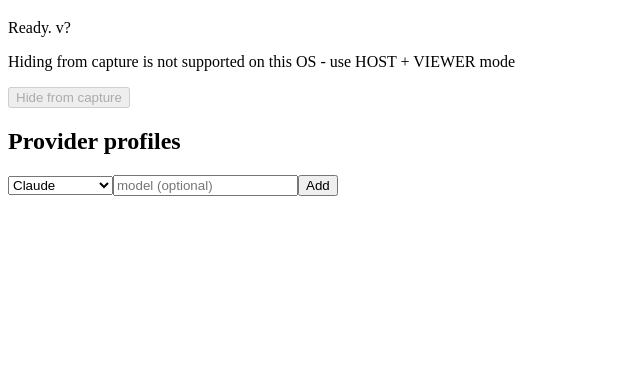
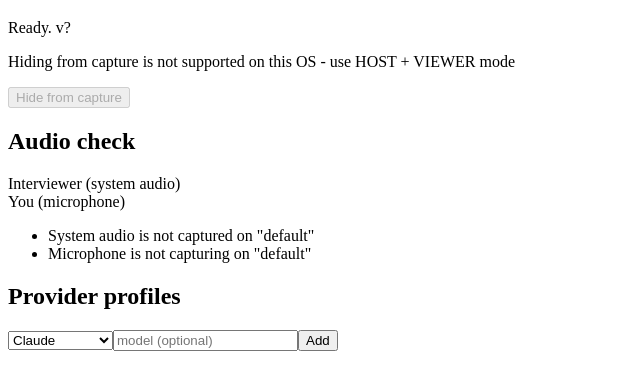
Before and after one commit to RusakovichMikalai/interview-assistant, a website with bundled scripts: page src/renderer/index.html in a window 1280 px wide. Shown: the part 61-450 px from the top of the page, without its empty margins (0-640 px from the left). Built offline with nearby package versions, Linux system fonts and the light colour scheme.

Commit message:
feat(capture): pre-interview audio check UI - meters and silent warning (4.5)
Renderer UI for the pre-interview check: a level meter per channel (fill
tracks RMS, data-silent flags a dead channel) and the silent-channel
warning naming the selected device. Pure painters mirroring the detector
in main/capture/precheck.ts (renderer tsconfig excludes src/main). Before
capture both channels read zero, so both warnings show.

Live RMS from the capture layer over IPC deferred to integration (group 11).

Verify: test/precheck-ui.test.ts (jsdom, 4); e2e asserts two meters and two
silent warnings paint in the real window.

```diff
--- a/src/renderer/index.html
+++ b/src/renderer/index.html
@@ -16,6 +16,11 @@
     <p class="muted" id="status">Skeleton build.</p>
     <p class="muted" id="protection"></p>
     <button type="button" id="hideToggle">Hide from capture</button>
+    <section id="precheck-section">
+      <h1>Audio check</h1>
+      <div id="precheck-meters"></div>
+      <ul id="precheck-warnings"></ul>
+    </section>
     <section id="profiles-section">
       <h1>Provider profiles</h1>
       <div id="profiles-add"></div>
--- /dev/null
+++ b/src/renderer/precheck-ui.ts
@@ -0,0 +1,76 @@
+// Pre-interview audio check UI (audio-capture spec, task 4.5): live level meters
+// for the two channels and the silent-channel warning. Pure DOM painters plus a
+// derivation, matching overlay.ts / source-badge.ts. The detector and warning
+// text mirror src/main/capture/precheck.ts; they are restated here because the
+// renderer tsconfig keeps src/main out of its rootDir. Channel levels arrive from
+// the capture layer over IPC when session wiring lands (integration); this layer
+// only paints what it is given.
+
+export type ChannelKind = "system" | "mic";
+
+export interface ChannelState {
+  kind: ChannelKind;
+  /** Device the user selected for this channel, named in the warning. */
+  device: string;
+  /** RMS amplitude over the check window, 0..1 (0 = pure silence). */
+  level: number;
+}
+
+/** A channel counts as silent below this RMS level (~-60 dBFS). Mirrors main. */
+export const SILENCE_FLOOR = 0.001;
+
+const KIND_LABEL: Record<ChannelKind, string> = {
+  system: "Interviewer (system audio)",
+  mic: "You (microphone)",
+};
+
+/** Warnings for every channel below the floor, naming its device. Mirrors
+ *  silentChannelWarnings in src/main/capture/precheck.ts. */
+export function silentWarnings(channels: ChannelState[], floor = SILENCE_FLOOR): string[] {
+  return channels
+    .filter((c) => c.level < floor)
+    .map((c) =>
+      c.kind === "system"
+        ? `System audio is not captured on "${c.device}"`
+        : `Microphone is not capturing on "${c.device}"`,
+    );
+}
+
+/** Paint a labelled level bar per channel. The bar width tracks the RMS level and
+ *  `data-silent` flags a channel under the floor so styling can highlight it. */
+export function renderMeters(el: HTMLElement, channels: ChannelState[], floor = SILENCE_FLOOR): void {
+  el.replaceChildren(
+    ...channels.map((c) => {
+      const row = document.createElement("div");
+      row.className = "meter";
+      row.dataset.kind = c.kind;
+      row.dataset.silent = String(c.level < floor);
+
+      const label = document.createElement("span");
+      label.className = "label";
+      label.textContent = KIND_LABEL[c.kind];
+
+      const bar = document.createElement("div");
+      bar.className = "bar";
+      const fill = document.createElement("div");
+      fill.className = "fill";
+      fill.style.width = `${Math.min(100, Math.round(c.level * 100))}%`;
+      bar.append(fill);
+
+      row.append(label, bar);
+      return row;
+    }),
+  );
+}
+
+/** Paint the silent-channel warnings, one line each; clears when there are none. */
+export function renderWarnings(el: HTMLElement, warnings: string[]): void {
+  el.replaceChildren(
+    ...warnings.map((w) => {
+      const li = document.createElement("li");
+      li.className = "warning";
+      li.textContent = w;
+      return li;
+    }),
+  );
+}
--- a/src/renderer/renderer.ts
+++ b/src/renderer/renderer.ts
@@ -2,6 +2,7 @@
 // task groups.
 import { bindProtectionToggle, contentProtectionState, renderProtection } from "./protection-badge.js";
 import { renderAddRow, renderProfileList, type ProfileView } from "./profiles-ui.js";
+import { renderMeters, renderWarnings, silentWarnings, type ChannelState } from "./precheck-ui.js";
 
 declare global {
   interface Window {
@@ -27,6 +28,22 @@ if (protection) {
   }
 }
 
+// Pre-interview audio check (task 4.5). Before any capture both channels read
+// silent, so the meters sit at zero and both warnings show until live levels
+// arrive from the capture layer over IPC (integration, task group 11).
+const meters = document.getElementById("precheck-meters");
+const warnings = document.getElementById("precheck-warnings");
+if (meters && warnings) {
+  // shortcut: placeholder channels at level 0; replace with live RMS once capture
+  // IPC is wired. Zero level is honest - nothing is being captured yet.
+  const channels: ChannelState[] = [
+    { kind: "system", device: "default", level: 0 },
+    { kind: "mic", device: "default", level: 0 },
+  ];
+  renderMeters(meters, channels);
+  renderWarnings(warnings, silentWarnings(channels));
+}
+
 // Provider-profile CRUD UI (task 6.1). The profile list and the add/edit/test/
 // delete actions reach the main process over IPC when session wiring lands
 // (integration, task group 11); here the controls paint and the callbacks are
```
Also changed, not shown: e2e/launch.e2e.test.ts (+8 -0 lines), openspec/changes/interview-assistant-mvp/tasks.md (+1 -1 lines), test/precheck-ui.test.ts (added, +56 -0 lines).
